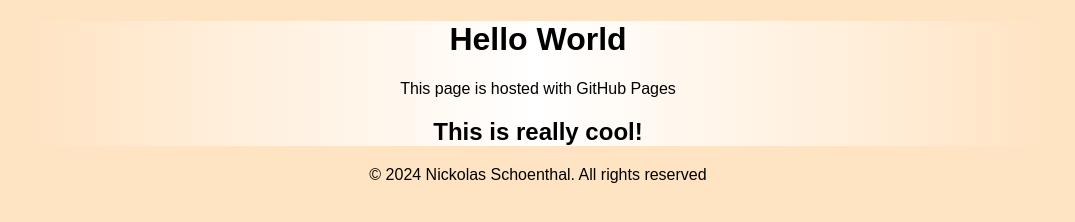
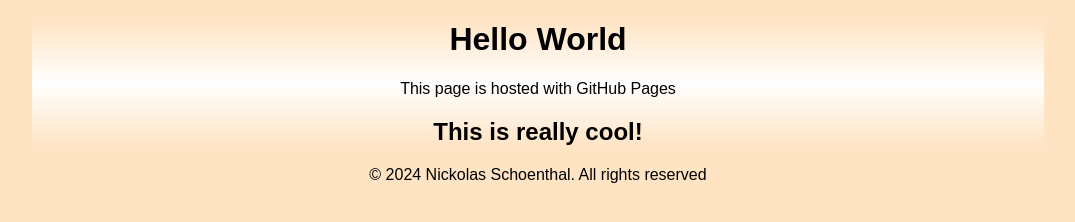
Before and after one commit to Fregity/Fregity.github.io, a plain HTML site: page index.html in a window 1280 px wide. Shown: the whole page, without its empty margins (102-1177 px from the left). Drawn offline with Linux system fonts and the light colour scheme.

Commit message:
Update styles.css

```diff
--- a/styles.css
+++ b/styles.css
@@ -12,4 +12,6 @@ body {
     margin-right: auto;
     width: 80%;
     background: linear-gradient(90deg, bisque, white, bisque);
+    background: linear-gradient(180deg, bisque, white, bisque);
+    background: linear-gradient(0deg, bisque, white, bisque);
 }
```
